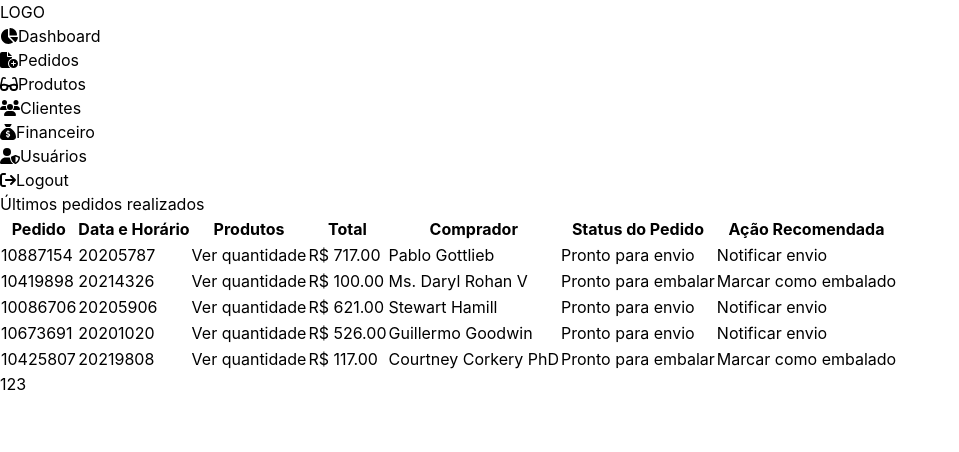
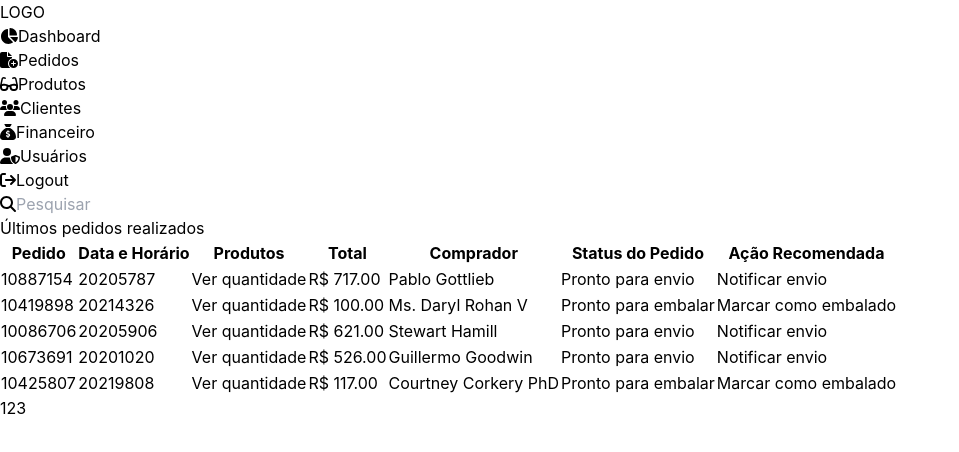
Before and after one commit to iDallek/Dashboard, a Next.js app: page / in a window 1280 px wide. Shown: the top 452 px of the page, without its empty margins (0-959 px from the left). Built offline with nearby package versions, Linux system fonts and the light colour scheme.

Commit message:
feat: create SearchBar

```diff
--- /dev/null
+++ b/src/components/SearchBar.tsx
@@ -0,0 +1,28 @@
+import React from 'react';
+
+import { faMagnifyingGlass } from '@fortawesome/free-solid-svg-icons';
+import { FontAwesomeIcon } from '@fortawesome/react-fontawesome';
+
+const SearchBar = () => {
+  return (
+    <div className="flex">
+      <div className="mb-3 xl:w-96">
+        <div className="input-group relative flex flex-wrap items-stretch w-full mb-4 shadow-sm rounded-full">
+          <FontAwesomeIcon
+            icon={faMagnifyingGlass}
+            className="absolute z-10 text-sky-500 top-3.5 left-4"
+          />
+          <input
+            type="search"
+            className="form-control relative flex-auto min-w-0 block w-full pl-11 pr-3 py-2.5 text-base font-normal text-gray-700 bg-white bg-clip-padding rounded-full transition ease-in-out m-0 focus:text-gray-700 focus:bg-white focus:border-blue-600 focus:outline-none"
+            placeholder="Pesquisar"
+            aria-label="Search"
+            aria-describedby="button-addon2"
+          />
+        </div>
+      </div>
+    </div>
+  );
+};
+
+export default SearchBar;
--- a/src/pages/index.tsx
+++ b/src/pages/index.tsx
@@ -3,6 +3,7 @@ import React, { useState } from 'react';
 import lastOrdersData from '@/data/lastOrders';
 import SideBar from '@/components/SideBar';
 import Table from '@/components/Table';
+import SearchBar from '@/components/SearchBar';
 
 function Index() {
   const [lastOrders] = useState([...lastOrdersData]);
@@ -11,6 +12,9 @@ function Index() {
     <div className="flex flex-no-wrap bg-slate-50">
       <SideBar />
       <div className="container mx-auto py-10 h-64 md:w-4/5 w-11/12 px-6">
+        <div className="w-full flex">
+          <SearchBar />
+        </div>
         <div className="mb-8 w-full h-28 rounded border-dashed border-2 border-gray-300" />
         <div className="mb-8 w-full h-72 rounded border-dashed border-2 border-gray-300" />
         <div className="font-semibold text-gray-700 shadow-md p-6 border-x bg-white border-t border-gray-100 rounded-t-xl text-xl">
```
